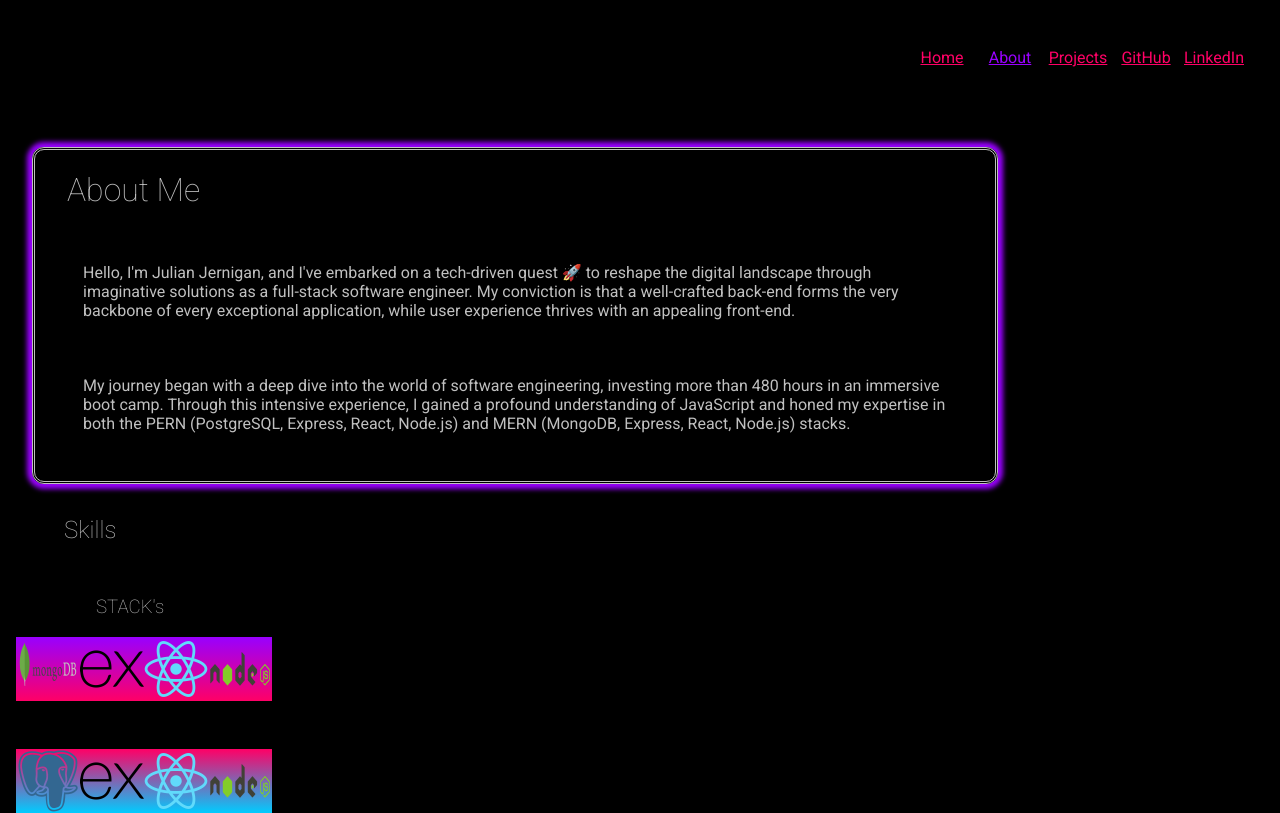
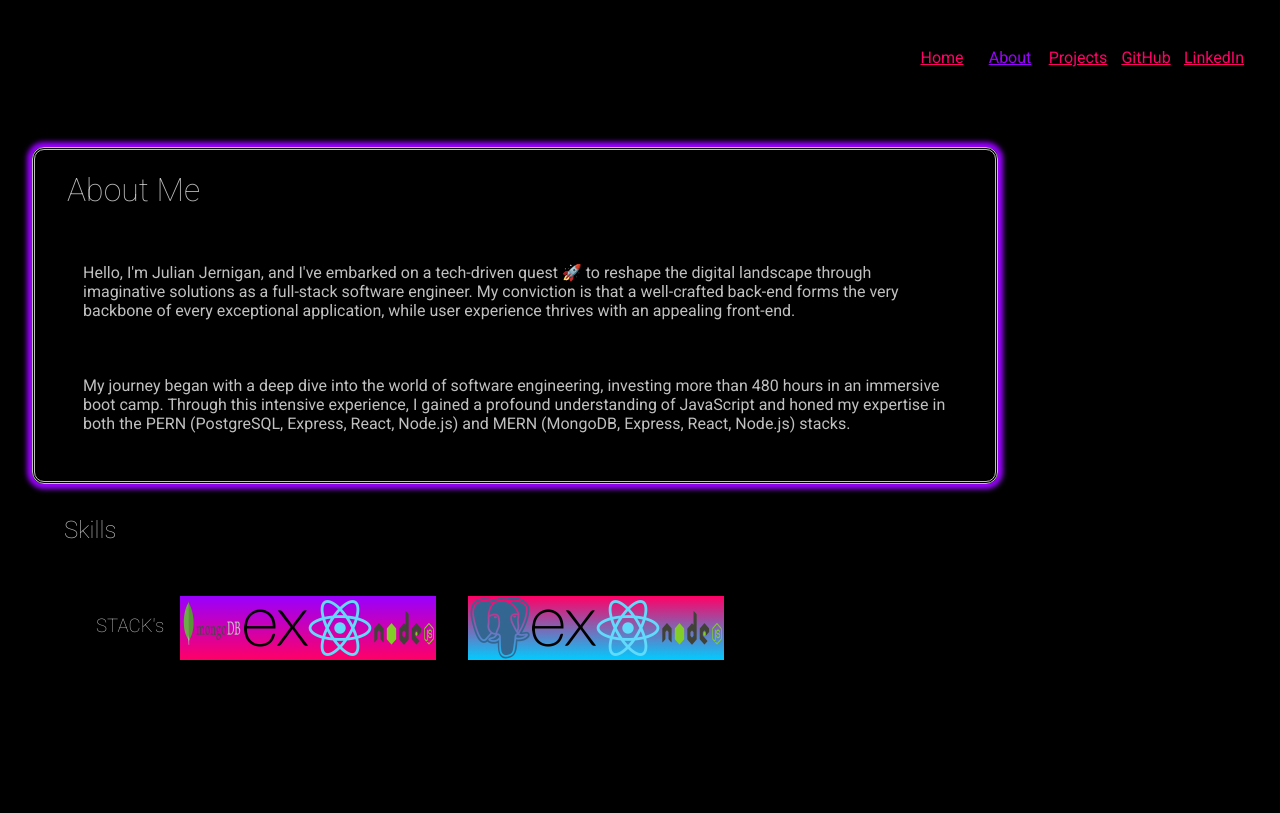
Before and after one commit to Job85/simplistic-portfolio, a Next.js app: page /about in a window 1280 px wide. Built offline with nearby package versions, Linux system fonts and the light colour scheme.

Commit message:
added display flex & flex-direction row to stacks class

```diff
--- a/src/app/about/page.module.css
+++ b/src/app/about/page.module.css
@@ -10,6 +10,11 @@
     box-shadow: 0px 0px 5px 5px #9900FF;
     margin: 2em;
     width: 75vw;
+}
+
+.stacks {
+    display: flex;
+    flex-direction: row;
 }
 
 .h1 {
```
